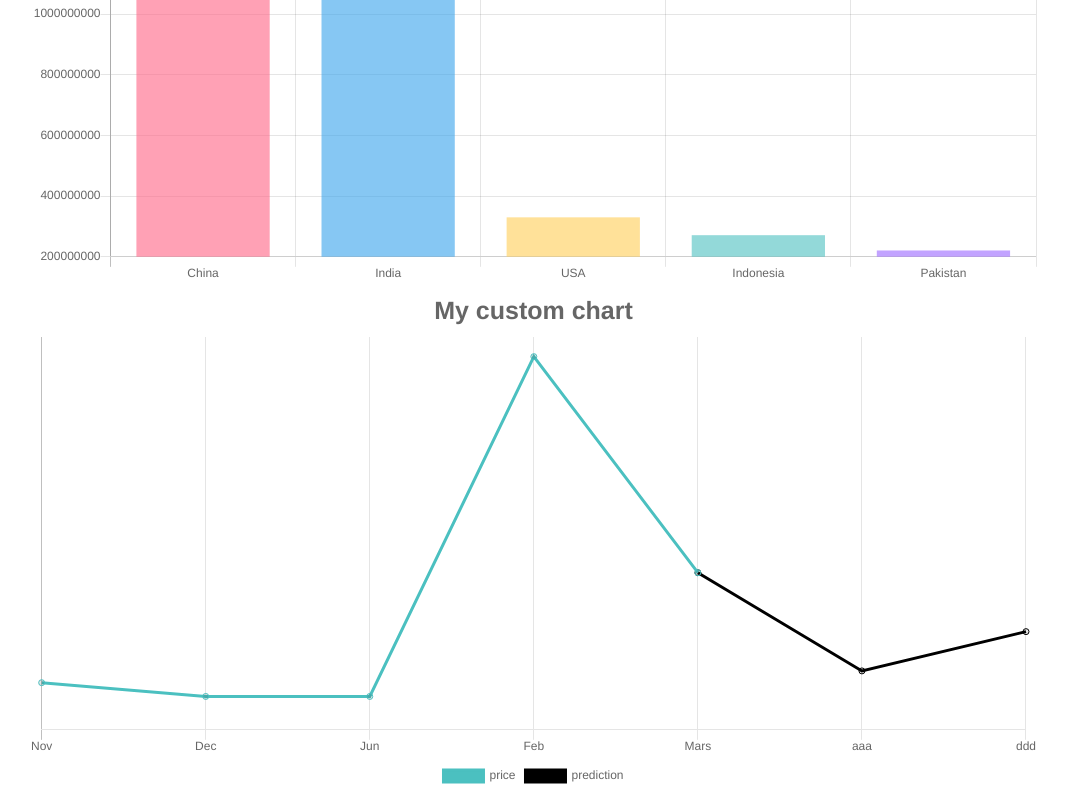
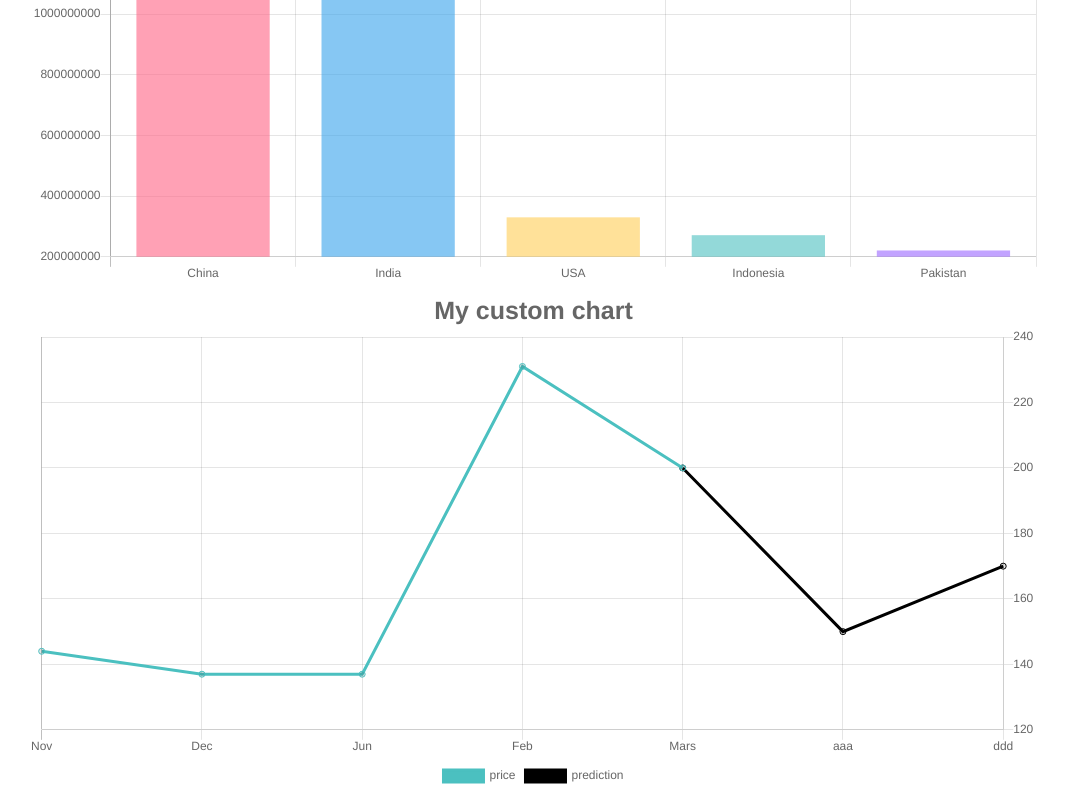
Before and after one commit to marzouk2002/explore-Chart.js, a React (Create React App) app: page / in a window 1280 px wide. Shown: the part 226-1026 px from the top of the page, without its empty margins (107-1175 px from the left). Built offline with nearby package versions, Linux system fonts and the light colour scheme.

Commit message:
no label

```diff
--- a/src/components/MyChart.js
+++ b/src/components/MyChart.js
@@ -10,7 +10,7 @@ function MyChart() {
                     datasets:[
                         {
                           label:'price',
-                          data:[ 144, 137,137,310, 200 ],
+                          data:[ 144, 137,137,231, 200 ],
                           fill: false,
                           borderColor: 'rgb(75, 192, 192)',
                           tension: 0
@@ -37,8 +37,7 @@ function MyChart() {
                     },
                     scales: {
                         yAxes: [{
-                            position: 'right',
-                            display: false
+                            position: 'right'
                         }]
                     }
                 }}
```
